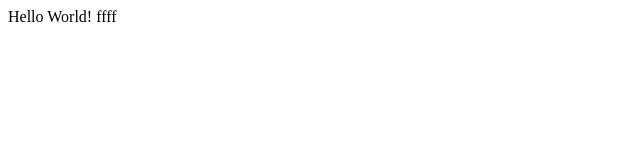
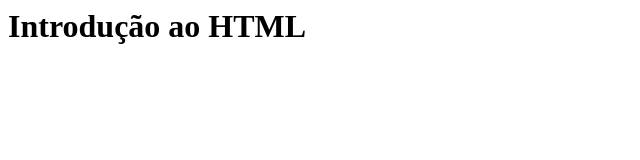
Before and after one commit to vihhpires/MeuPrimeiroSite, a plain HTML site: page index.html in a window 1280 px wide. Shown: the whole page, without its empty margins (0-640 px from the left). Drawn offline with Linux system fonts and the light colour scheme.

Commit message:
Estrutura basica

```diff
--- a/index.html
+++ b/index.html
@@ -1,8 +1,8 @@
 <html>
-    Hello World!
-    ffff
-    <head>
-        <title>oi</title>
-    </head>
-
+   <head>
+       <title>Meu Primeiro site</title>
+   </head>
+   <body>
+      <h1>Introdução ao HTML</h1>
+   </body>
 </html>
```
